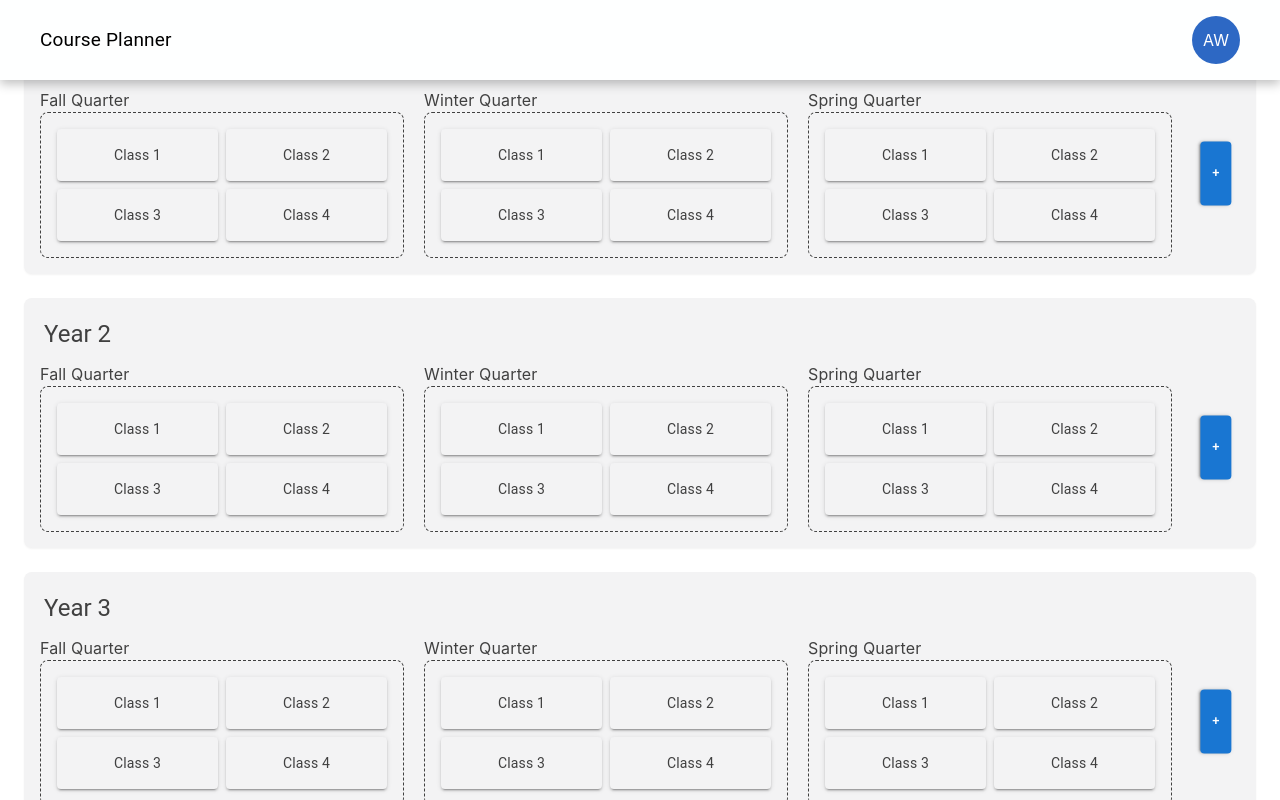
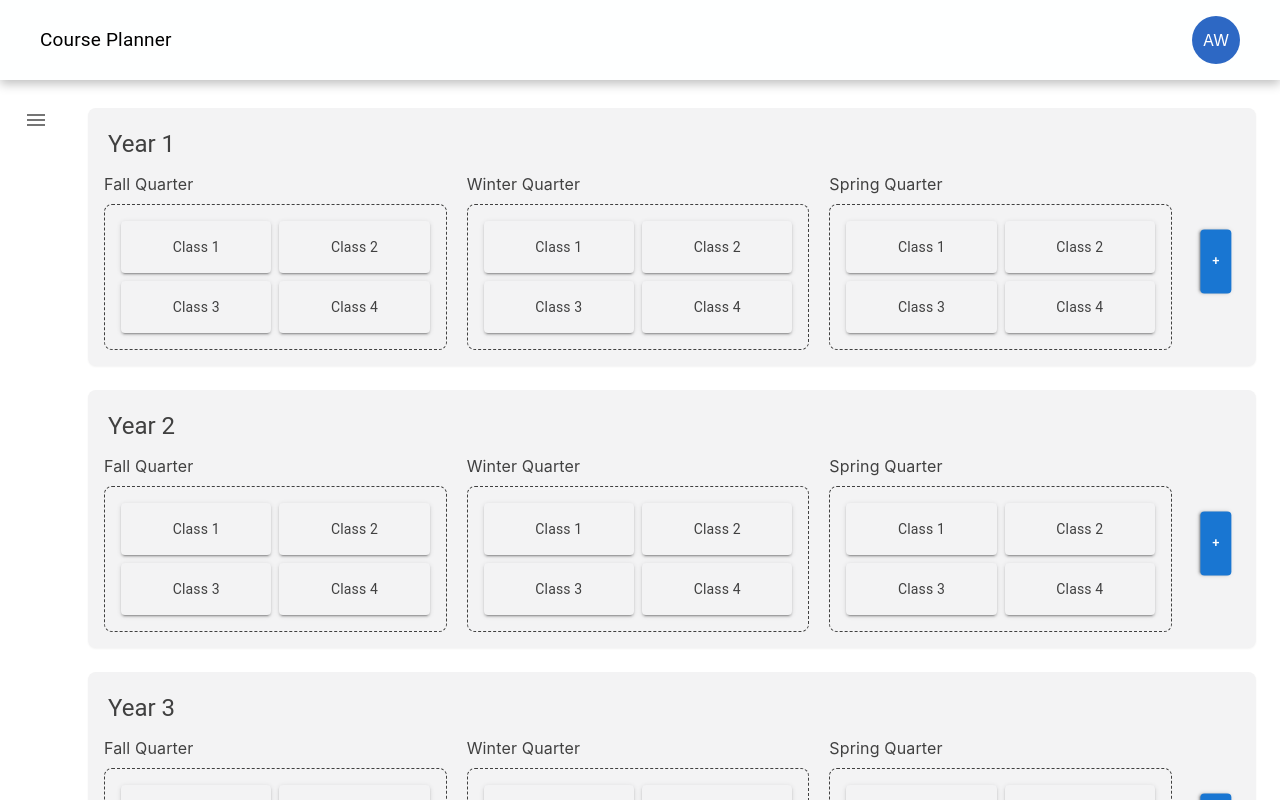
Before and after one commit to AudreyW05/Four-Year-Plan-Frontend, a React (Create React App) app: page / in a window 1280 px wide. Shown: the top 800 px of the page. Built offline with nearby package versions, Linux system fonts and the light colour scheme.

Commit message:
Styling and prettier changes

```diff
--- a/src/components/Home/HomeMain/HomeMain.tsx
+++ b/src/components/Home/HomeMain/HomeMain.tsx
@@ -1,15 +1,19 @@
 import React, { useState } from 'react';
 import YearBox from '@components/Home/HomeMain/YearBox/YearBox';
-import { Box } from '@mui/material';
+import HomeSidebar from '@components/Home/HomeMain/HomeSidebar/HomeSidebar';
+import { Box, Stack } from '@mui/material';
 
 const HomeMain = () => {
   return (
-    <Box className="flex flex-col my-3">
-      <YearBox year='1'/>
-      <YearBox year='2'/>
-      <YearBox year='3'/>
-      <YearBox year='4'/>
-    </Box>
+    <Stack direction='row' className='z-0'>
+      <HomeSidebar />
+      <Stack className='mt-24'>
+        <YearBox year='1' />
+        <YearBox year='2' />
+        <YearBox year='3' />
+        <YearBox year='4' />
+      </Stack>
+    </Stack>
   );
 };
 
--- a/src/components/Home/HomeSidebar/HomeSidebar.tsx
+++ b/src/components/Home/HomeMain/HomeSidebar/HomeSidebar.tsx
@@ -16,7 +16,7 @@ const HomeSidebar = () => {
   };
 
   return (
-    <Box className='flex mt-24'>
+    <Box className='mt-24'>
       <IconButton
         aria-label='open drawer'
         onClick={handleDrawerOpen}
--- a/src/components/Home/HomeMain/YearBox/QuarterBox/QuarterBox.tsx
+++ b/src/components/Home/HomeMain/YearBox/QuarterBox/QuarterBox.tsx
@@ -1,18 +1,18 @@
 import React, { useState } from 'react';
 import ClassBox from '@components/Home/HomeMain/YearBox/QuarterBox/ClassBox/ClassBox';
 
-import { Box, Typography } from '@mui/material'
+import { Box, Typography } from '@mui/material';
 
 type Props = {
   quarter: string;
-}
+};
 
-const QuarterBox = ( props: Props) => {
+const QuarterBox = (props: Props) => {
   return (
-    <Box
-      className="m-2"
-    >
-      <Typography className="font-Inter bg-bgGray text-textGray" align="left">{props.quarter}</Typography>
+    <Box className='m-2'>
+      <Typography className='font-Inter bg-bgGray text-textGray pb-2' align='left'>
+        {props.quarter}
+      </Typography>
       <ClassBox quarterName={props.quarter}></ClassBox>
     </Box>
   );
--- a/src/components/Home/HomeMain/YearBox/YearBox.tsx
+++ b/src/components/Home/HomeMain/YearBox/YearBox.tsx
@@ -1,51 +1,41 @@
 // YearBox.tsx
 import React, { useState } from 'react';
 import QuarterBox from '@components/Home/HomeMain/YearBox/QuarterBox/QuarterBox';
-import { Box, Button, Typography } from "@mui/material";
+import { Box, Button, Typography } from '@mui/material';
 
 type Props = {
   year: string;
-}
+};
 
 const YearBox = (props: Props) => {
   // Initial quarters without "Summer"
-  const [quarters, setQuarters] = useState<string[]>(["Fall Quarter", "Winter Quarter", "Spring Quarter"]);
+  const [quarters, setQuarters] = useState<string[]>(['Fall Quarter', 'Winter Quarter', 'Spring Quarter']);
   const [showSummer, setShowSummer] = useState<boolean>(false);
 
   // Toggle function to add or remove "Summer"
   const toggleSummer = () => {
     setShowSummer(!showSummer);
     if (!showSummer) {
-      setQuarters([...quarters, "Summer Quarter"]);
+      setQuarters([...quarters, 'Summer Quarter']);
     } else {
-      setQuarters(quarters.filter((quarter) => quarter !== "Summer Quarter"));
+      setQuarters(quarters.filter(quarter => quarter !== 'Summer Quarter'));
     }
   };
 
   return (
-    <Box className="font-Inter bg-bgGray text-textGray flex flex-col items-start justify-center w-auto p-2 rounded-lg shadow-sm mx-6 my-3">
+    <Box className='font-Inter bg-bgGray text-textGray flex flex-col items-start justify-center w-fit p-2 rounded-lg shadow-sm mx-6 my-3'>
       {/* Year # on top */}
-      <Typography className="flex-shrink-0 mb-1 text-left pl-3 pt-3" variant="h5" align="center">
+      <Typography className='flex-shrink-0 mb-1 text-left pl-3 pt-3' variant='h5' align='center'>
         Year {props.year}
       </Typography>
 
       {/* QuarterBoxes will flex here */}
-      <Box
-        className="bg-bgGray text-textGray flex flex-row items-center flex-grow gap-1">
+      <Box className='bg-bgGray text-textGray flex flex-row items-center flex-grow gap-1 justify-between w-full'>
         {quarters.map((quarter, index) => (
           <QuarterBox key={index} quarter={quarter} />
         ))}
-        <Button
-          className="rotate-90"
-          onClick={toggleSummer}
-          color="primary"
-          variant="contained"
-          size="small"
-
-        >
-          <span className="-rotate-90">
-            {showSummer ? "-" : "+"}
-          </span>
+        <Button className='rotate-90' onClick={toggleSummer} color='primary' variant='contained' size='small'>
+          <span className='-rotate-90'>{showSummer ? '-' : '+'}</span>
         </Button>
       </Box>
     </Box>
--- a/src/pages/Home/Home.tsx
+++ b/src/pages/Home/Home.tsx
@@ -1,8 +1,6 @@
 import React from 'react';
 
 import HomeHeader from '@/components/Home/HomeHeader/HomeHeader';
-import HomeSidebar from '@/components/Home/HomeSidebar/HomeSidebar';
-import Settings from '@/components/Home/Settings/Settings';
 import HomeMain from '@/components/Home/HomeMain/HomeMain';
 
 const Home = () => {
```
Also changed, not shown: src/components/Home/HomeMain/HomeSidebar/ClassCategories/ClassCategories.tsx (renamed from src/components/Home/HomeSidebar/ClassCategories/ClassCategories.tsx).
